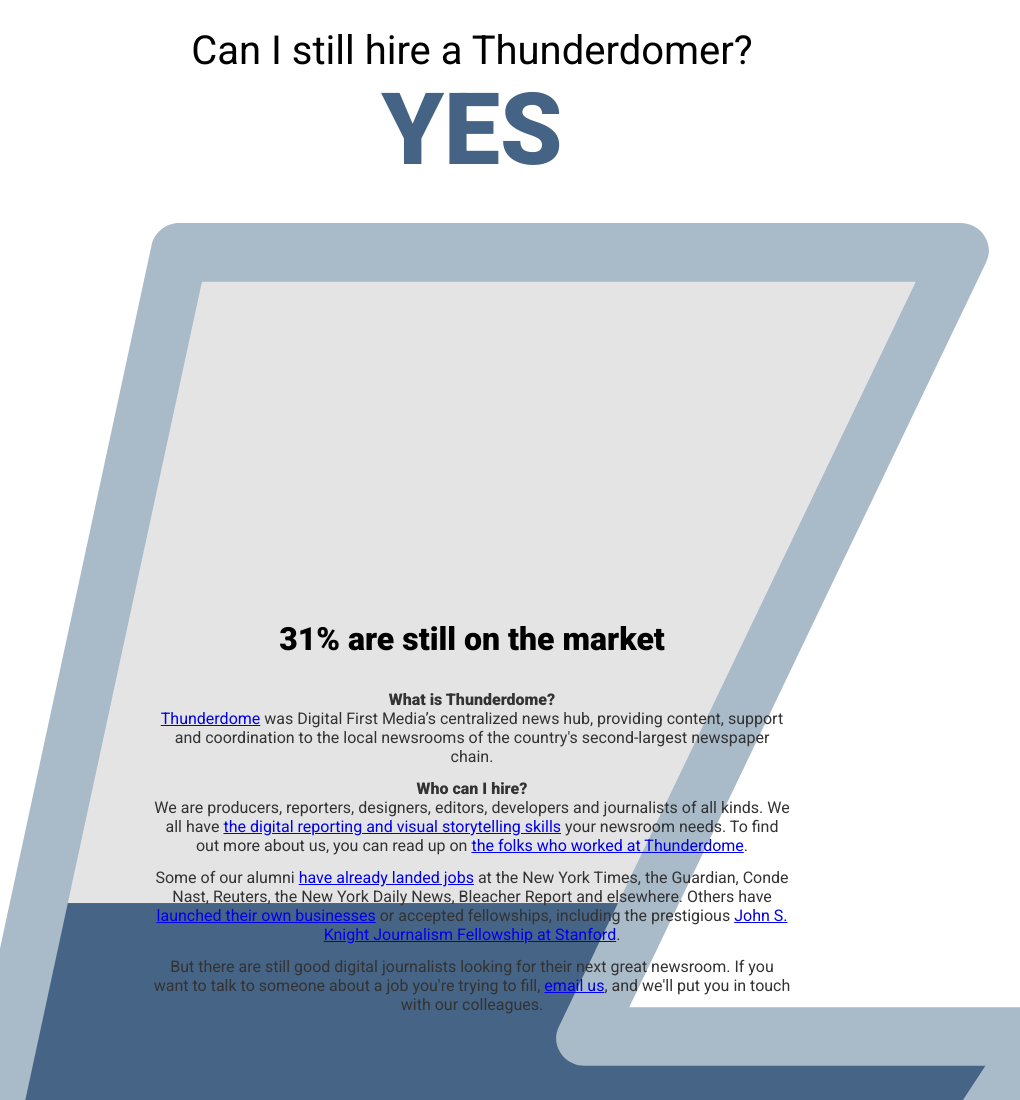
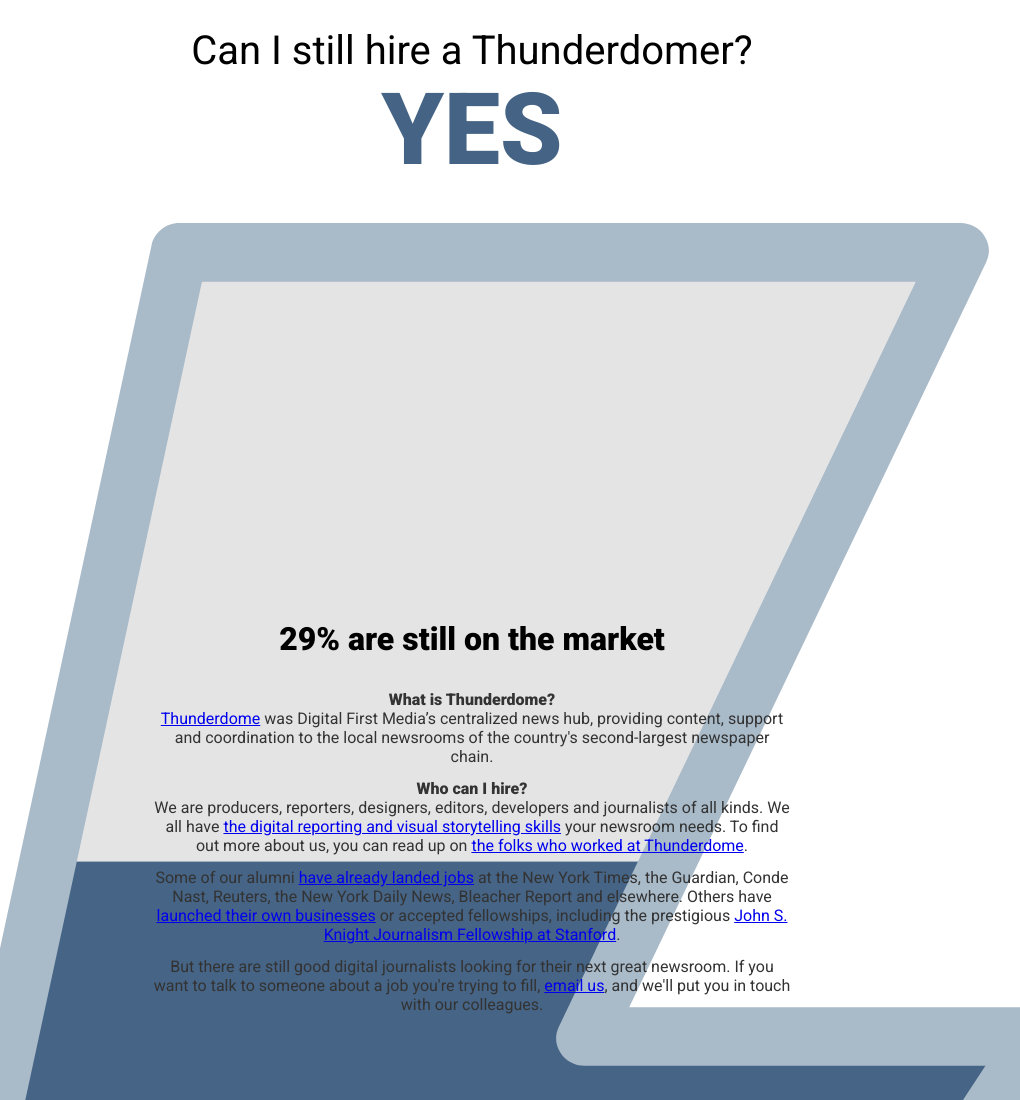
Before and after one commit to tommeagher/hire-a-tdomer, a plain HTML site: page index.html in a window 1280 px wide. Shown: the top 1100 px of the page, without its empty margins (168-1188 px from the left). Drawn offline with nearby package versions, Linux system fonts and the light colour scheme.

Commit message:
another update

```diff
--- a/index.html
+++ b/index.html
@@ -69,7 +69,7 @@
 	<script src="http://ajax.googleapis.com/ajax/libs/jquery/1.9.1/jquery.min.js"></script>
 	<script>
 
-		var jobs =  33;
+		var jobs =  34;
 
 		var total = 48;
 		var perc = jobs/total;
```
